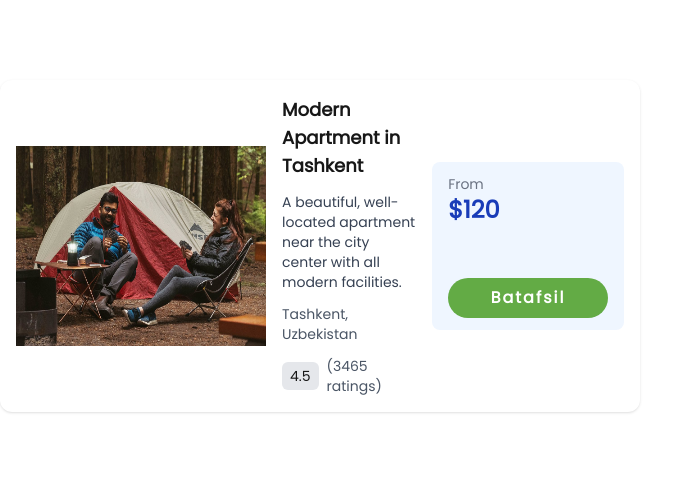
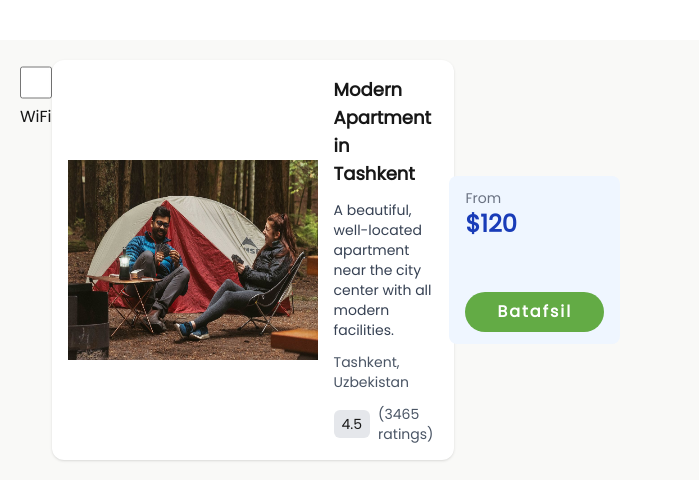
Before and after one commit to lupheron/Zenly, a Next.js app: page /posts/postscontainer in a window 1280 px wide. Shown: the top 500 px of the page, without its empty margins (0-699 px from the left). Built offline with nearby package versions, Linux system fonts and the light colour scheme.

Commit message:
Change in a posts page

```diff
--- /dev/null
+++ b/src/app/filters/amenities/Amenities.tsx
@@ -0,0 +1,21 @@
+import InputDefault from '@/src/components/FormElements/Input/InputDefault'
+import LabelDefault from '@/src/components/FormElements/label/LabelDefault'
+import React from 'react'
+
+const Amenities = () => {
+    const onChange = () => {
+        console.log("Hello world")
+    }
+    return (
+        <div>
+            <InputDefault
+                type='checkbox'
+                name='amenity'
+                onChange={() => onChange}
+            />
+            <LabelDefault label='WiFi' htmlFor='checkbox' />
+        </div>
+    )
+}
+
+export default Amenities
--- /dev/null
+++ b/src/app/filters/page.tsx
@@ -0,0 +1,12 @@
+import React from 'react'
+import Amenities from './amenities/Amenities'
+
+const Filter = () => {
+    return (
+        <div>
+            <Amenities />
+        </div>
+    )
+}
+
+export default Filter
--- a/src/app/posts/postscontainer/page.tsx
+++ b/src/app/posts/postscontainer/page.tsx
@@ -1,10 +1,14 @@
 import PostsCart from '@/src/components/Cart/PostsCart'
 import React from 'react'
+import Filter from '../../filters/page'
 
 const PostsContainer = () => {
     return (
-        <div className='w-[50%] flex flex-col gap-7 mt-20'>
+        <div className='flex justify-between bg-light-gray mt-10 p-5'>
             <div>
+                <Filter />
+            </div>
+            <div className='grid grid-cols-3'>
                 <PostsCart
                     src="/intro/intro1.jpg" // Replace with your backend image URL
                     title="Modern Apartment in Tashkent"
@@ -14,6 +18,7 @@ const PostsContainer = () => {
                     rateNumber={3465}
                     price={120}
                     onClick={() => { }}
+                    customClasses=''
                 />
             </div>
         </div>
--- a/src/components/Cart/PostsCart.tsx
+++ b/src/components/Cart/PostsCart.tsx
@@ -10,12 +10,13 @@ interface PostsCartProps {
     rating: number,
     rateNumber: number,
     price: number,
-    onClick: () => void
+    onClick: () => void,
+    customClasses?: string
 }
 
-const PostsCart: React.FC<PostsCartProps> = ({ src, title, about, location, rating, rateNumber, price, onClick }) => {
+const PostsCart: React.FC<PostsCartProps> = ({ src, title, about, location, rating, rateNumber, price, onClick, customClasses = '' }) => {
     return (
-        <div className='flex items-center justify-between bg-white rounded-xl shadow p-4 w-full'>
+        <div className={`flex items-center justify-between bg-white rounded-xl shadow p-4 w-full ${customClasses}`}>
             <Image
                 width={250}
                 height={350}
--- /dev/null
+++ b/src/components/FilterTypes/AmenitiesDefault.tsx
@@ -0,0 +1,11 @@
+import React from 'react'
+
+const AmenitiesDefault = () => {
+  return (
+    <div>
+        <input type="checkbox" />
+    </div>
+  )
+}
+
+export default AmenitiesDefault
--- a/src/components/FormElements/Input/InputDefault.tsx
+++ b/src/components/FormElements/Input/InputDefault.tsx
@@ -9,7 +9,7 @@ interface InputProps {
     onChange(): (e: React.ChangeEvent<HTMLInputElement>) => void;
 }
 
-const InputDefault: React.FC<InputProps> = ({ customClasses = "", name, value, required, onChange, type, placeholder = "", icon: Icon }) => {
+const InputDefault: React.FC<InputProps> = ({ customClasses = "", name, required, onChange, type, placeholder = ""}) => {
     return (
         <div className={`${customClasses} flex items-center justify-center`}>
             <input
```
